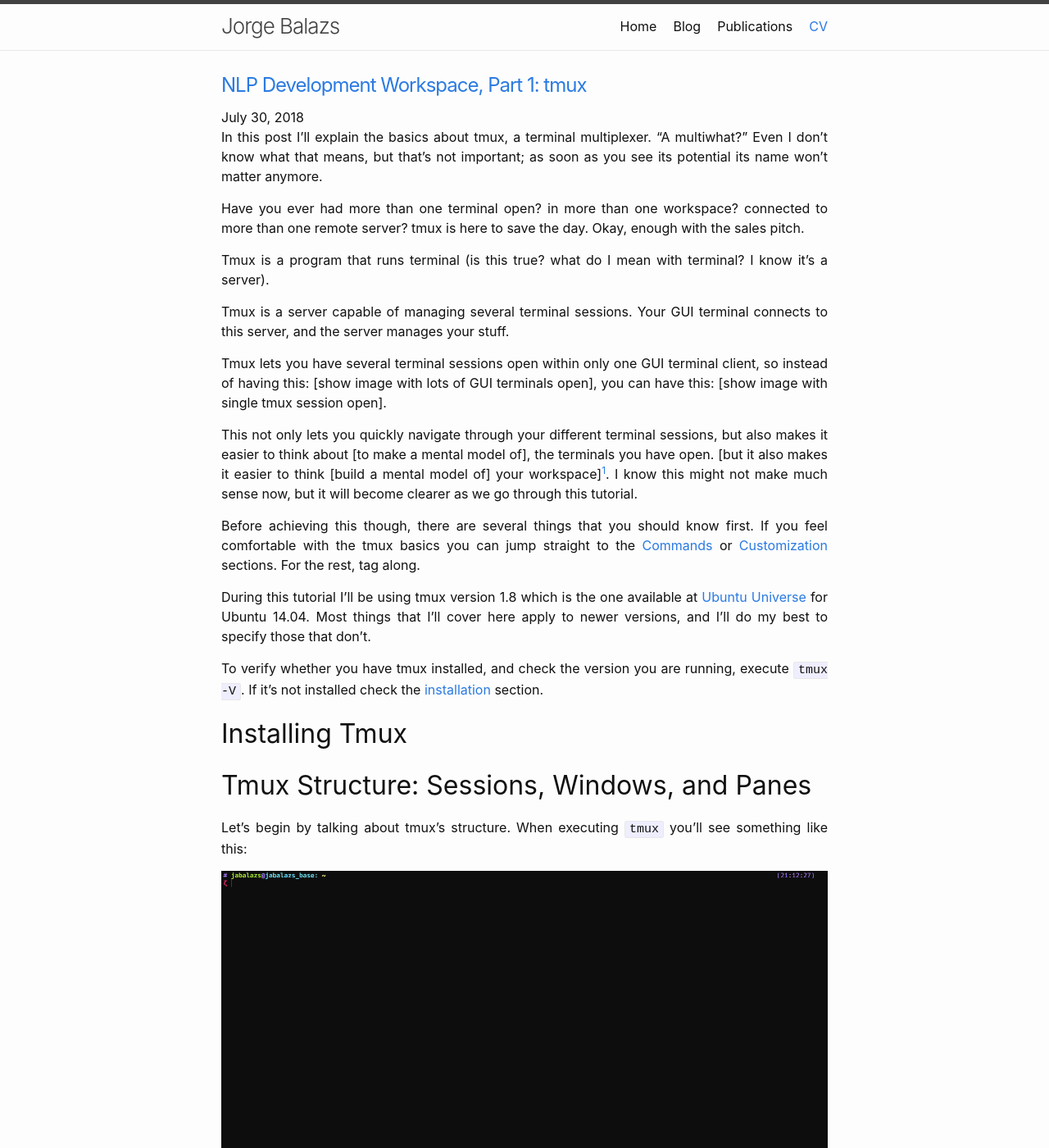
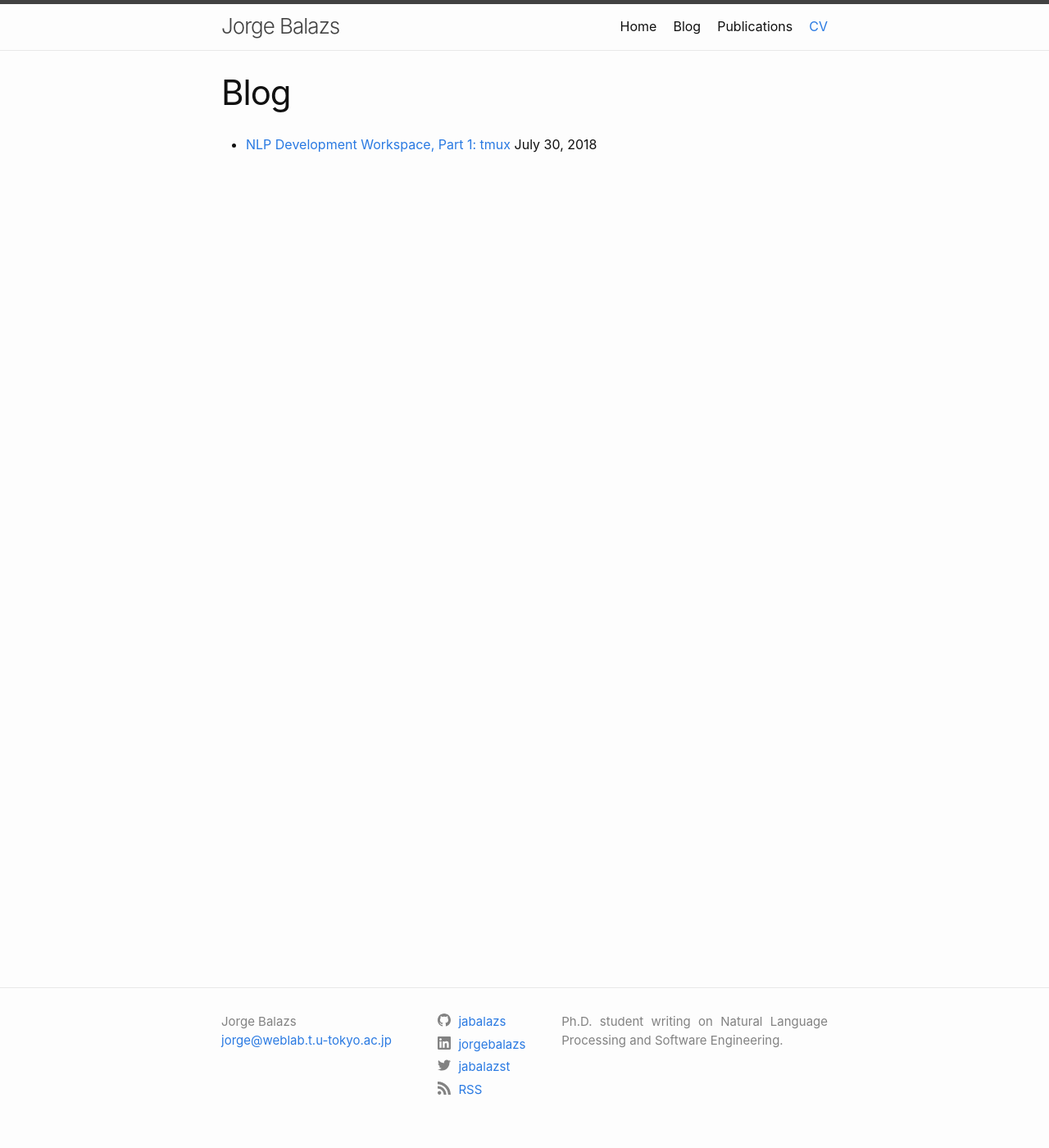
Before and after one commit to jabalazs/jabalazs.github.io, a Jekyll site: the page built from blog.md, in a window 1280 px wide and 1400 px high. Shown: the whole window at 82% size. Built offline with Jekyll 4.4.1, drawn with Linux system fonts in a browser that asks for light colours; some of the changed text lies outside the part shown.

Commit message:
Expose blog tab, improve tmux blog post

````diff
--- a/_posts/2018-07-30-workspace_part_1_tmux.md
+++ b/_posts/2018-07-30-workspace_part_1_tmux.md
@@ -45,7 +45,23 @@ To verify whether you have tmux installed, and check the version you are
 running, execute `tmux -V`. If it's not installed check the
 [installation](#installation) section.
 
+Finally, I'll try to make this post as accessible as possible to newcomers, so
+please don't feel offended if some of the things I write seem _too_ obvious, I'm
+no trying to insult anybody's intelligence :D
+
 # Installing Tmux {#installation}
+
+For those using Ubuntu, execute:
+
+```bash
+sudo apt update && sudo apt install tmux
+```
+
+For those using OS X, install [Homebrew](https://brew.sh/), then run:
+
+```bash
+brew install tmux
+```
 
 # Tmux Structure: Sessions, Windows, and Panes {#structure}
 
@@ -57,7 +73,7 @@ something like this:
 You just initialized a tmux _session_, with an open _window_ containing a single
 _pane_. Now, let me direct you to the green bar that popped up at the bottom of
 the screen. This is called the "status line", and can display all sorts of
-information, but we'll get to that later in the [customization](#customization)
+information, but we'll get to that later in the [Customization](#customization)
 section; for now let me briefly explain its default structure.
 
 ![Tmux status line explanation]({{ "/assets/images/tmux_status_line_explanation.svg" | absolute_url }})
--- a/blog.md
+++ b/blog.md
@@ -1,33 +1,18 @@
 ---
-layout: default
+layout: page
 title: Blog
 permalink: /blog/
 ---
 
-<div class="home">
-  {% for post in site.posts %}
-    <article class="post">
-      <h2 class="post-title"><a class="post-link" href="{{ post.url | prepend: site.baseurl }}">{{ post.title }}</a></h2>
-
-      <time datetime="{{ post.date | date_to_xmlschema }}" class="post-date">{{ post.date | date: '%B %d, %Y' }}</time>
-
-      {{ post.content }}
-
-      <hr>
-    </article>
-  {% endfor %}
-
-    <!-- Pagination links -->
-    <div class="pagination">
-        {% if paginator.previous_page %}
-            <a href="{{ paginator.previous_page_path }}" class="previous">Previous</a>
-        {% else %}
-            <span class="inactive previous">Previous</span>
-        {% endif %}
-        {% if paginator.next_page %}
-            <a href="{{ paginator.next_page_path }}" class="next">Next</a>
-        {% else %}
-            <span class="inactive next">Next</span>
-        {% endif %}
-    </div>
-</div>
+<div class="post-list">
+    <ul>
+        {% for post in site.posts %}
+            <li>
+                <a href="{{ post.url }}">
+                    {{ post.title }}
+                </a>
+                <time>{{ post.date | date: '%B %d, %Y' }}</time>
+            </li>
+        {% endfor %}
+    </ul>
+</div> <!-- .post-list -->
````
Also changed, not shown: other parts of _posts/2018-07-30-workspace_part_1_tmux.md (+9 -3 lines).
